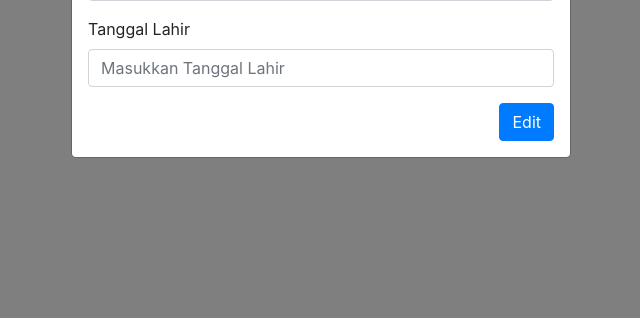
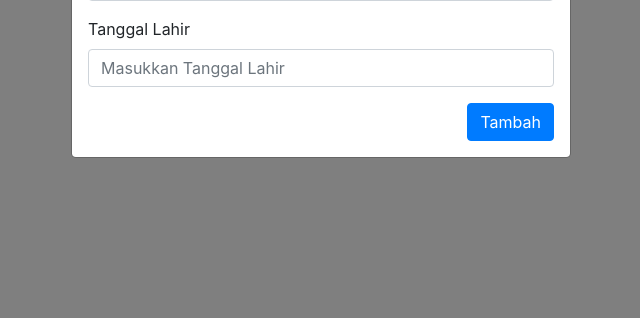
Before and after one commit to ikhsanrahman/voting_online, a Flask app: page /admin/konfirmasi in a window 1280 px wide, after a click on "Tambah Pemilih". Shown: the part 482-800 px from the top of the page, without its empty margins (319-959 px from the left). Run offline with Flask 2, Linux system fonts and the light colour scheme; a user stored in the database is signed in; tables that the repository leaves empty hold one stand-in row (values such as "Sample post"); some libraries are stand-ins or nearby versions.

Commit message:
remove db first then run

```diff
--- a/templates/admin-konfirmasi.html
+++ b/templates/admin-konfirmasi.html
@@ -36,7 +36,7 @@
 				    <input type="text" class="form-control" id="nama" name="birthday" placeholder="Masukkan Tanggal Lahir" value="">
 				  </div>
 				  <div class="text-right">
-					  <button type="submit" class="btn btn-primary">Edit</button>
+					  <button type="submit" class="btn btn-primary">Tambah</button>
 				  </div>
 				</form>
 		    </div>
```
